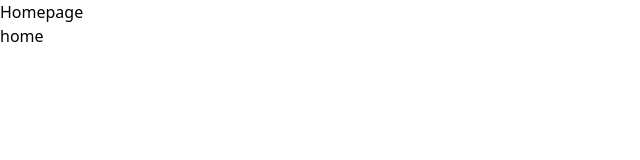
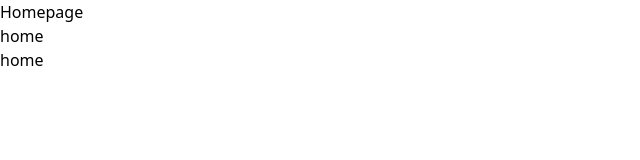
Before and after one commit to Gokulkrishnan47/Expense-Tracker, a React (Create React App) app in the folder Expense-Tracker/: page / in a window 1280 px wide. Shown: the top 160 px of the page, without its empty margins (0-640 px from the left). Built offline with nearby package versions, Linux system fonts and the light colour scheme.

Commit message:
home second

```diff
--- a/Expense-Tracker/src/component/Homepage/Homepage.jsx
+++ b/Expense-Tracker/src/component/Homepage/Homepage.jsx
@@ -4,6 +4,7 @@ const Homepage = () => {
   return (
     <div>Homepage
       <h1>home</h1>
+      <h2>home</h2>
     </div>
   )
 }
```
